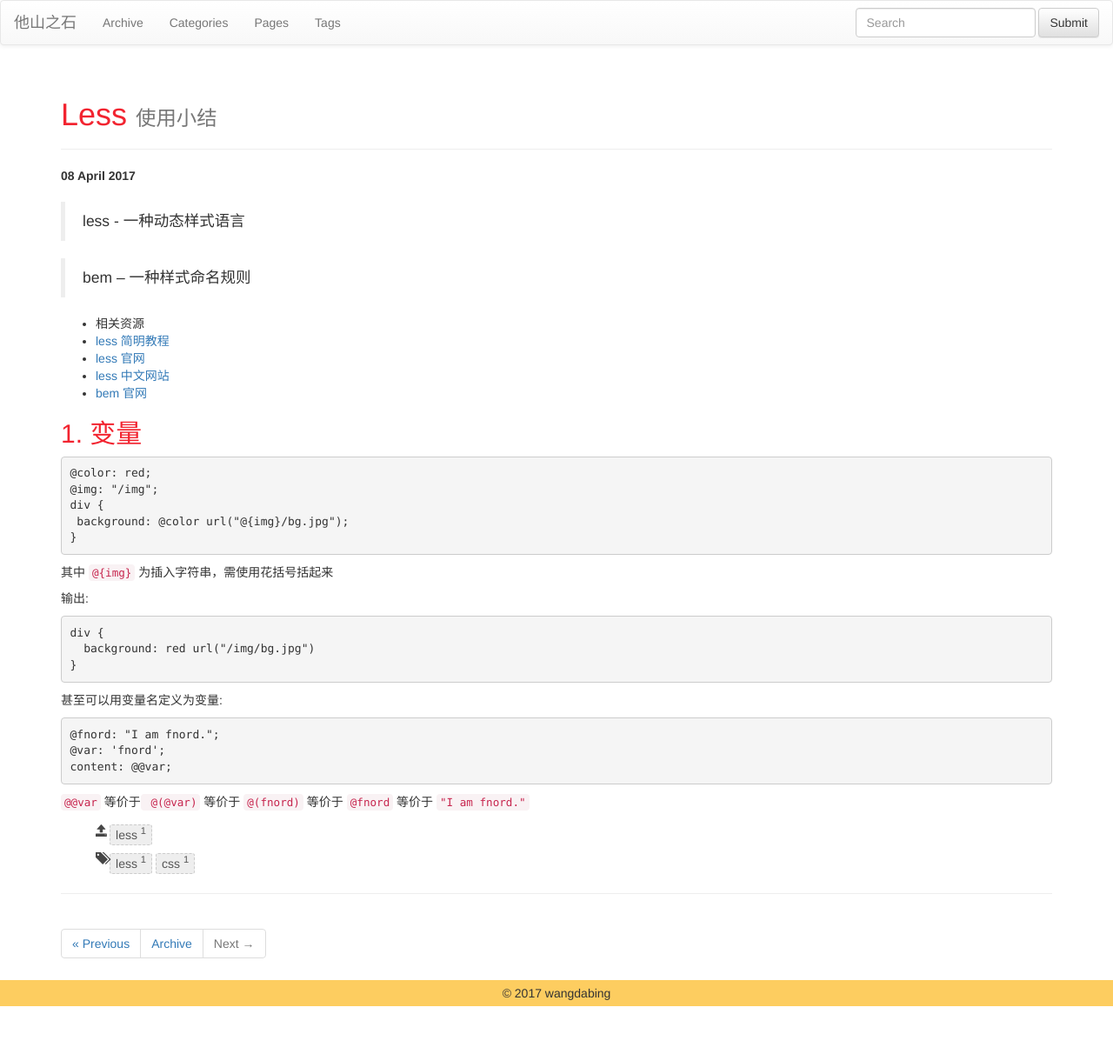
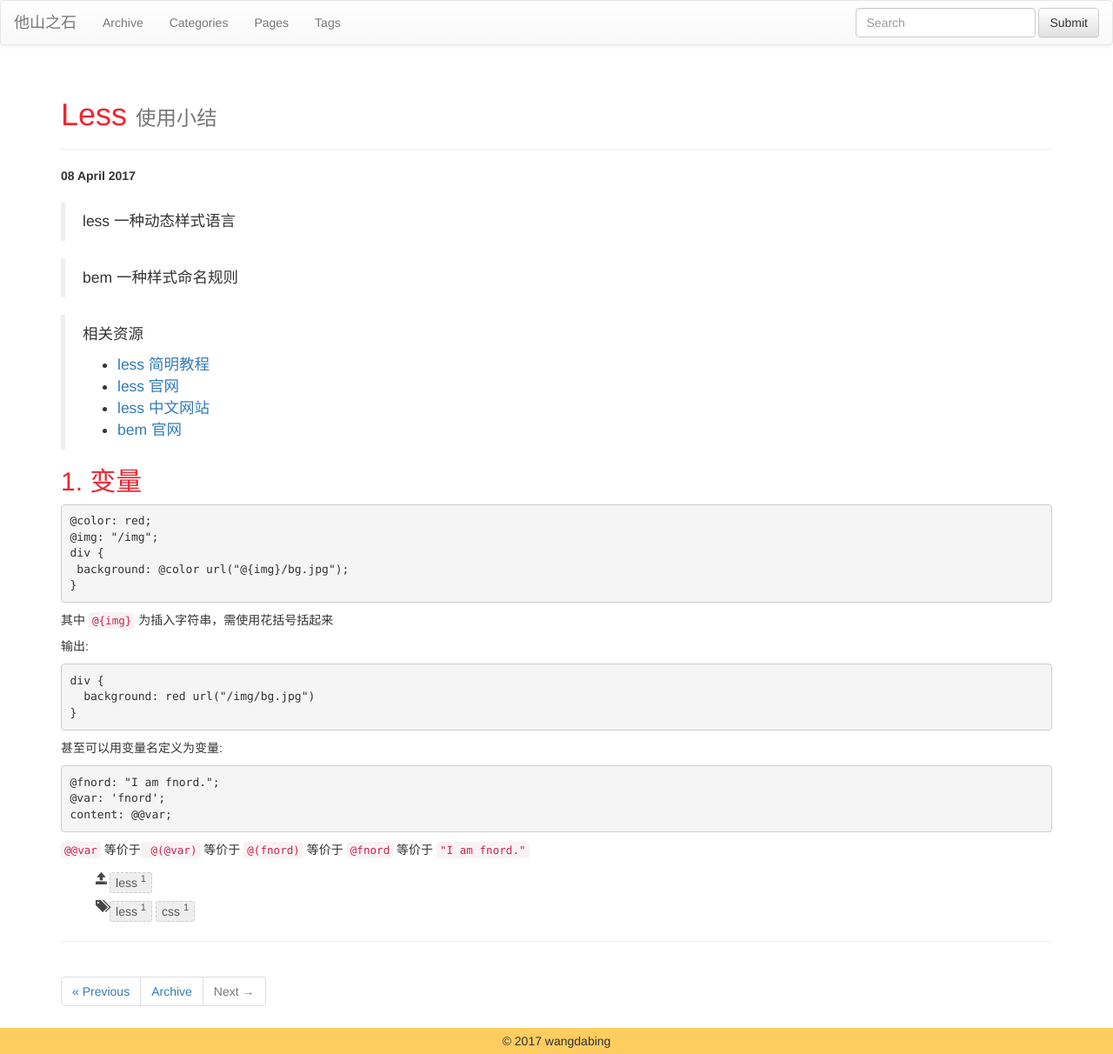
Before and after one commit to wangdabing/wangdabing.github.io, a Jekyll site: the page built from _posts/2017-04-08-less.md, in a window 1280 px wide. Shown: the whole page at 87% size. Built offline with Jekyll 4.4.1, drawn with Linux system fonts in a browser that asks for light colours; nearby versions of some CDN libraries; before the commit the page ends 1157 px from its top, so only the background shows below that.

Commit message:
Update 2017-04-08-less.md

```diff
--- a/_posts/2017-04-08-less.md
+++ b/_posts/2017-04-08-less.md
@@ -4,16 +4,15 @@
 tagline: "使用小结"
 tags : [less, css]
 ---
-> less - 一种动态样式语言
+> less 一种动态样式语言
 
-> bem -- 一种样式命名规则
+> bem  一种样式命名规则
 
-* 相关资源
- * [less 简明教程](http://www.bootcss.com/p/lesscss/)
- * [less 官网](http://lesscss.org/)
- * [less 中文网站](http://less.bootcss.com/)
- * [bem 官网](http://getbem.com/)
-
+> 相关资源
+* [less 简明教程](http://www.bootcss.com/p/lesscss/)
+* [less 官网](http://lesscss.org/)
+* [less 中文网站](http://less.bootcss.com/)
+* [bem 官网](http://getbem.com/)
 
 ## 1. 变量
 
```
